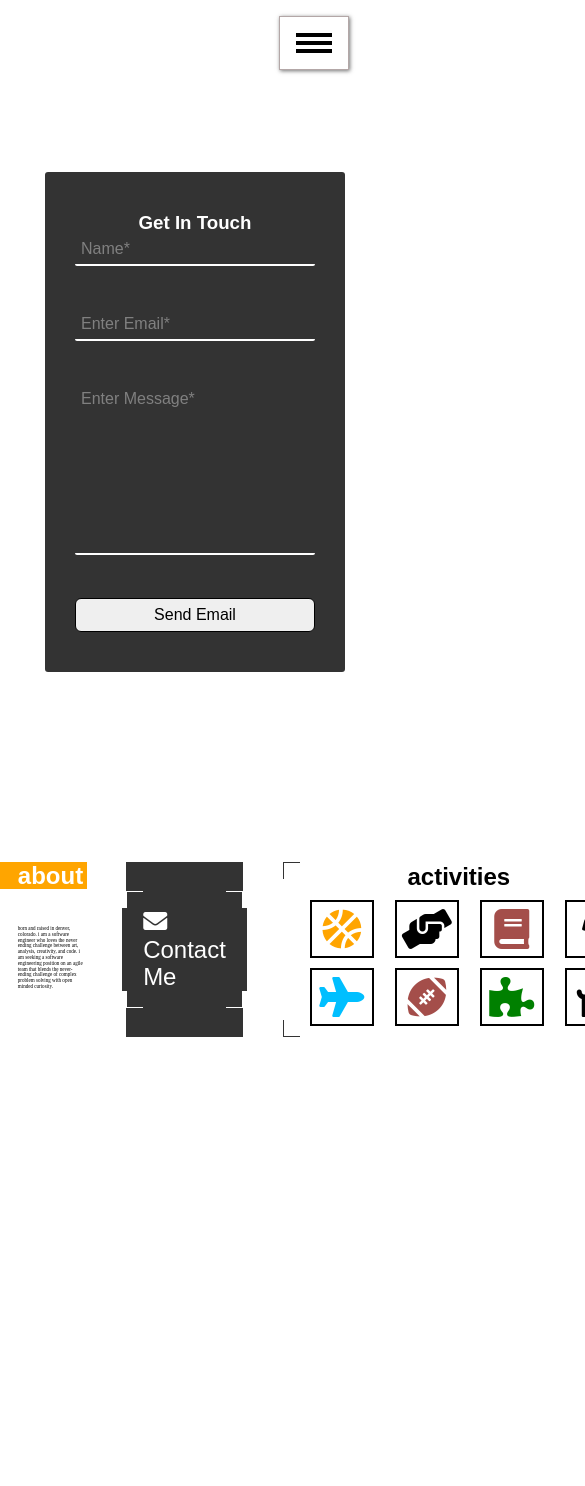
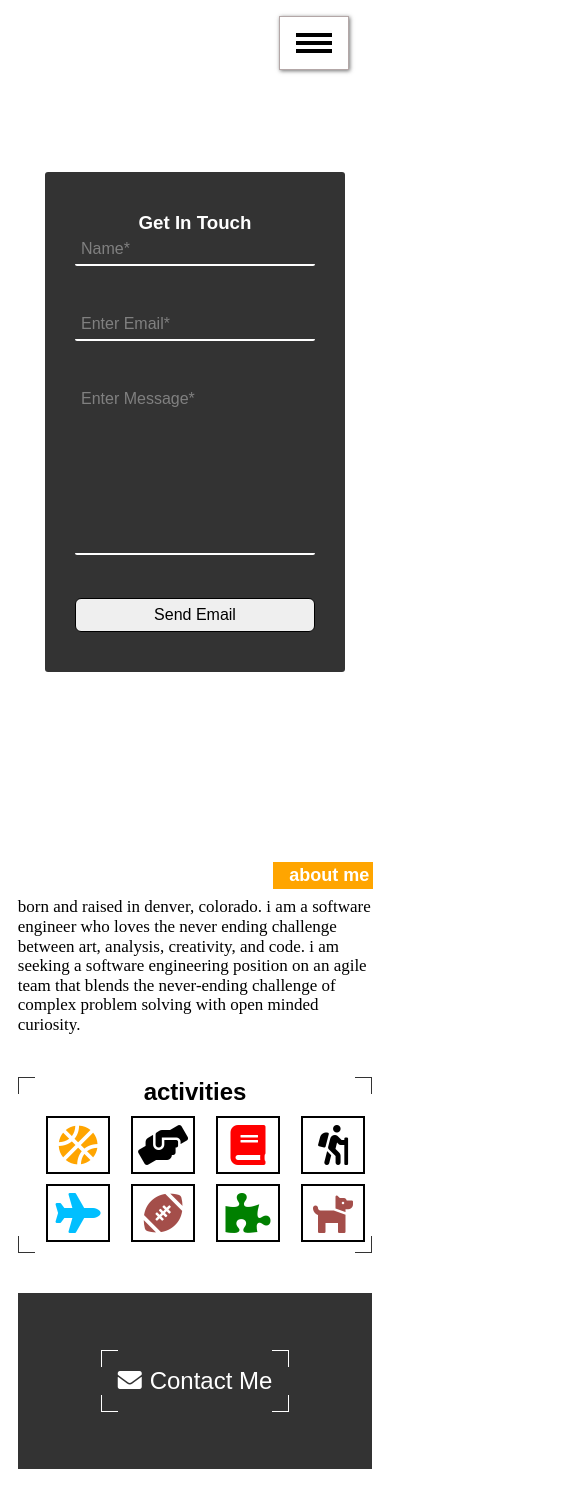
Before and after one commit to KStockton/my-portfolio, a React (Create React App) app: page /contact in a window 390 px wide. Shown: the top 1486 px of the page, 585 px wide, since content can reach past the window. Before the commit the page ends 1095 px from the top, so only its background shows below. Built offline with nearby package versions, Linux system fonts and the light colour scheme.

Commit message:
Add proper font sizing for responsive site

```diff
--- a/src/Components/Footer/_footer.scss
+++ b/src/Components/Footer/_footer.scss
@@ -14,9 +14,9 @@ footer {
       text-align: right;
       color: #ffffff;
       z-index: 1;
-      padding-right: 3px;
+      padding: 3px;
       text-transform: lowercase;
-      font-size: vw;
+      font-size: 18px;
 
       &::before {
         position: absolute;
@@ -40,7 +40,7 @@ footer {
         color: black;
         text-transform: lowercase;
         text-align: left;
-        font-size: 1.3vw;
+        font-size: 17px;
         font-family: 'PT';
         z-index: 2;
       }
@@ -83,7 +83,7 @@ footer {
   section:nth-child(3) {
     @include displayFlex(center, center, center, column);
     grid-column: 3;
-    grid-row: 1 ;
+    grid-row: 1;
     position: relative;
     border: 1px solid #333;
     height: 100%;
@@ -123,7 +123,7 @@ footer {
       }
 
       li:nth-child(3) {
-        color: rgb(164, 78, 74);
+        color: rgb(255, 0, 0);
       }
 
       li:nth-child(5) {
@@ -137,6 +137,33 @@ footer {
       li:nth-child(7) {
         color: rgb(0, 128, 0);
       }
+
+      li:nth-child(8) {
+        color: rgb(164, 78, 74);
+      }
     }
   }
 }
+
+@media only screen and (max-width: 1129px) {
+  footer {
+    grid-template-columns: 1fr;
+    grid-template-rows: repeat(3, 1fr);
+
+
+  section:nth-child(1){
+    grid-column: 1;
+    grid-row: 1;
+  }
+
+  section:nth-child(2){
+    grid-column: 1;
+    grid-row: 3;
+  }
+
+  section:nth-child(3) {
+    grid-column: 1;
+    grid-row: 2;
+  }
+}
+}
--- a/src/Components/Home/_home.scss
+++ b/src/Components/Home/_home.scss
@@ -42,7 +42,7 @@ main header {
     display: grid;
     grid-gap: 40px;
     align-items: center;
-    grid-template-columns: repeat(auto-fit,minmax(520px,2fr));
+    grid-template-columns: repeat(auto-fit,minmax(350px,2fr));
     margin: calc(10px + 2%);
 
     a {
@@ -54,7 +54,7 @@ main header {
       width: 100%;
       height: 200px;
       position: relative;
-      color: black;
+      color: #000000;
       padding: 2rem;
       text-align: left;
       cursor: pointer;
@@ -64,7 +64,7 @@ main header {
         display: block;
         width: 100%;
         height: 100%;
-        background-color: #333;
+        background-color: #333333;
         position: absolute;
         top: 0;
         left: 0;
@@ -157,7 +157,7 @@ main header {
         bottom: 0;
         right: 0;
         left: -1rem;
-        background: #fff;
+        background: #ffffff;
         z-index: -1;
         transform: scaleY(0);
         transition: transform 250ms ease-in 250ms;
@@ -166,7 +166,7 @@ main header {
     }
 
     article:hover p {
-      color: #333;
+      color: #333333;
     }
 
     article:hover p::after {
```
